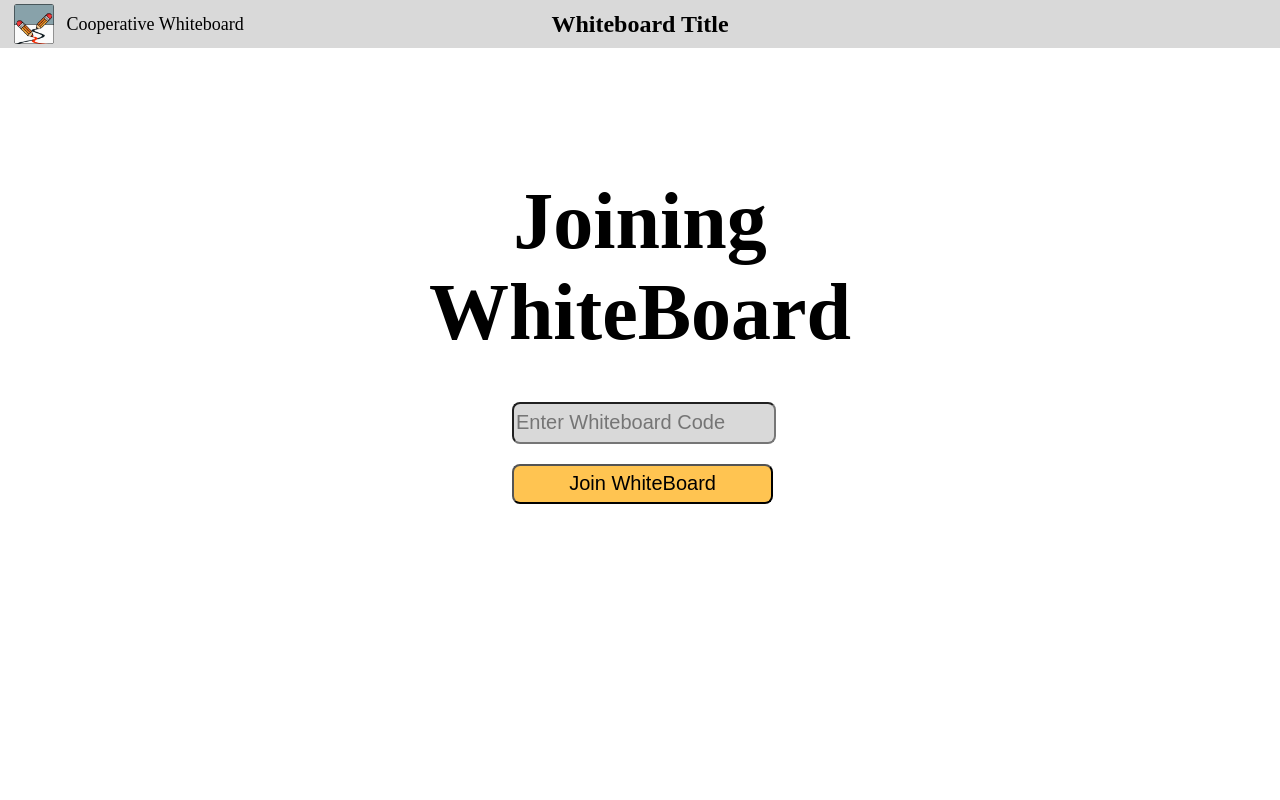
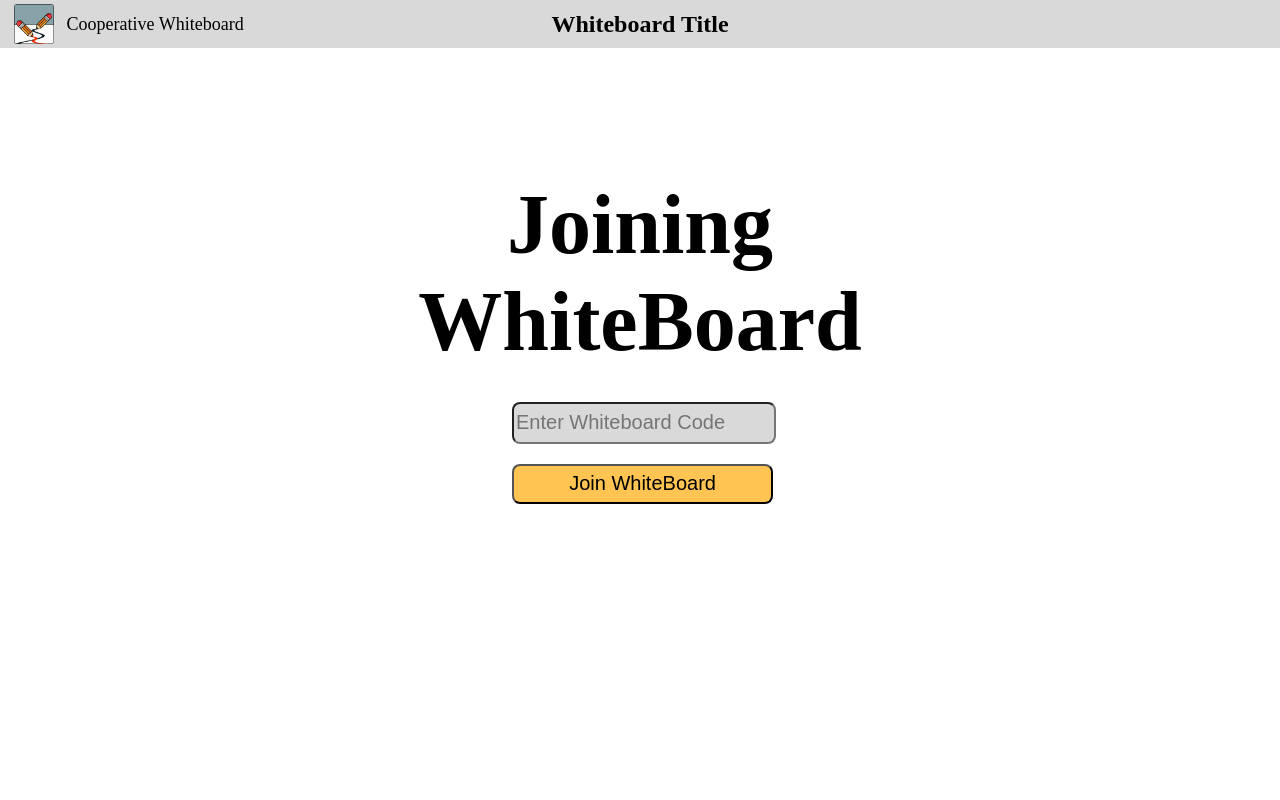
Before and after one commit to VirtuousCrane/WhiteboardNyan, a Django app: page / in a window 1280 px wide. Run offline with Django 4.2, Linux system fonts and the light colour scheme.

Commit message:
Update splash.html

```diff
--- a/WhiteboardNyan_BE/templates/WhiteboardNyan_App/splash.html
+++ b/WhiteboardNyan_BE/templates/WhiteboardNyan_App/splash.html
@@ -146,7 +146,7 @@
   }
   p{
     margin: 0;
-    font-size: 5em;
+    font-size: 84px;
     font-weight: bold;
   }
   .input-code-container{
```
